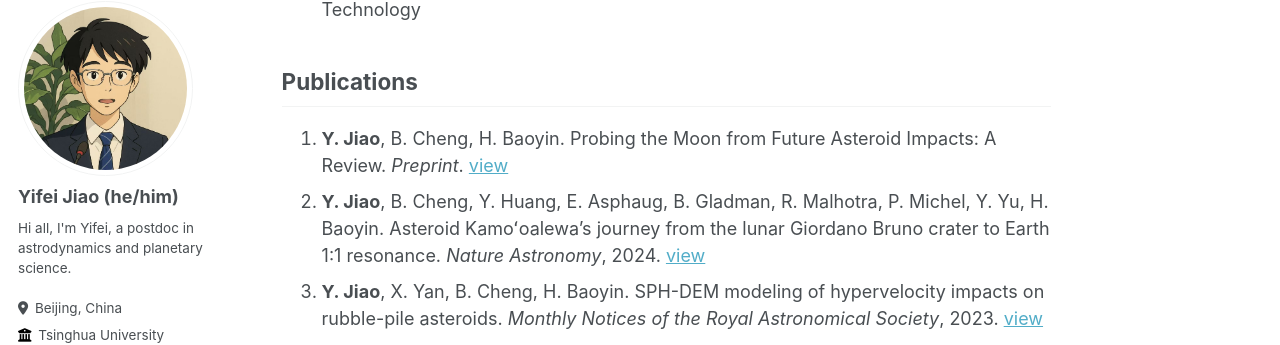
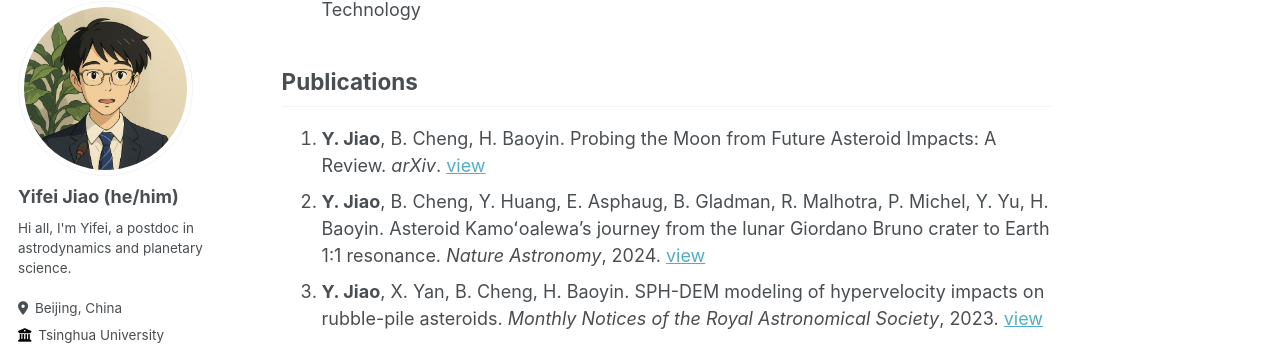
Before and after one commit to jiaoyf-thu/jiaoyf-thu.github.io, a Jekyll site: the page built from _pages/about.md, in a window 1280 px wide and 900 px high, scrolled down 1103 px. Shown: the part 105-450 px from the top of the window. Built offline with Jekyll 4.4.1, drawn with Linux system fonts in a browser that asks for light colours; some web fonts are replaced.

Commit message:
Update about.md

```diff
--- a/_pages/about.md
+++ b/_pages/about.md
@@ -37,7 +37,7 @@ Feel free to contact me at jiaoyf.thu@gmail.com for any discussions!
 
 ## Publications
 
-1. **Y. Jiao**, B. Cheng, H. Baoyin. Probing the Moon from Future Asteroid Impacts: A Review. *Preprint*. <a href="https://arxiv.org/abs/2509.01436" target="_blank">view</a>
+1. **Y. Jiao**, B. Cheng, H. Baoyin. Probing the Moon from Future Asteroid Impacts: A Review. *arXiv*. <a href="https://arxiv.org/abs/2509.01436" target="_blank">view</a>
 2. **Y. Jiao**, B. Cheng, Y. Huang, E. Asphaug, B. Gladman, R. Malhotra, P. Michel, Y. Yu, H. Baoyin. Asteroid Kamoʻoalewa's journey from the lunar Giordano Bruno crater to Earth 1:1 resonance. *Nature Astronomy*, 2024. <a href="https://www.nature.com/articles/s41550-024-02258-z" target="_blank">view</a>
 3. **Y. Jiao**, X. Yan, B. Cheng, H. Baoyin. SPH-DEM modeling of hypervelocity impacts on rubble-pile asteroids. *Monthly Notices of the Royal Astronomical Society*, 2023. <a href="https://doi.org/10.1093/mnras/stad3888" target="_blank">view</a>
 4. **Y. Jiao**, B. Cheng, H. Baoyin. Optimal kinetic-impact geometry for asteroid deflection exploiting Delta-V hodograph. *Journal of Guidance, Control, and Dynamics*, 2022. <a href="https://arc.aiaa.org/doi/10.2514/1.G006876" target="_blank">view</a>
```
